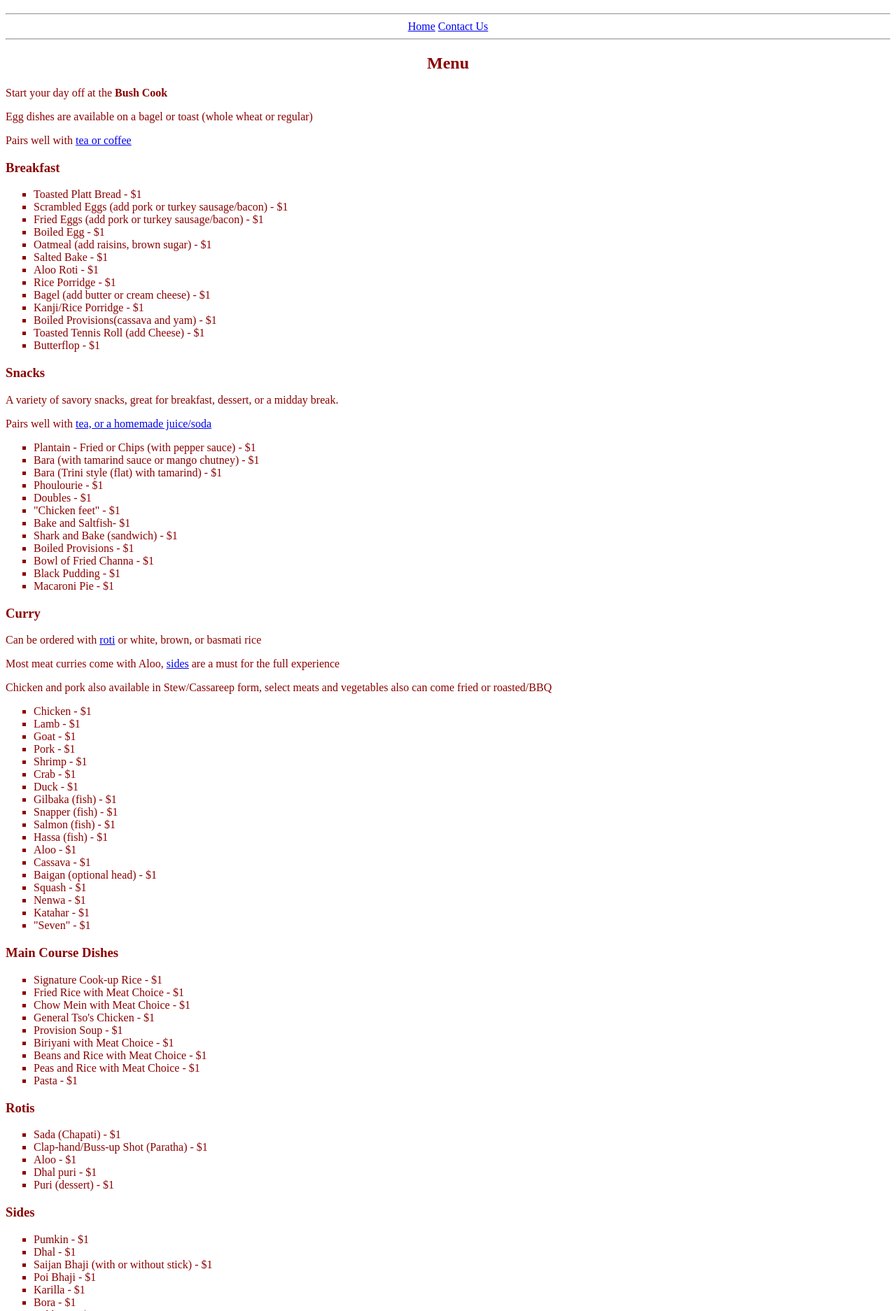
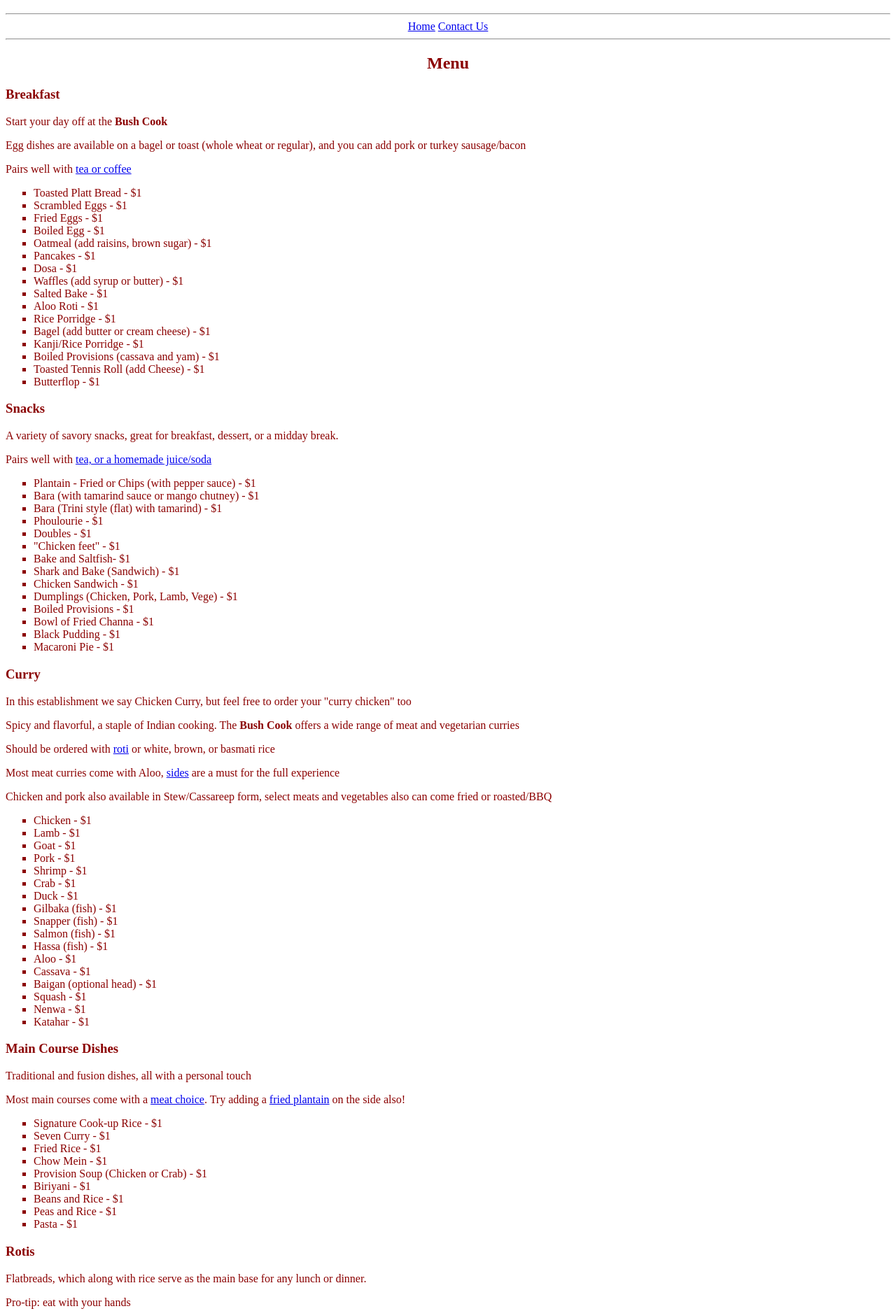
Before and after one commit to NarishSingh/NarishSingh.github.io, a plain HTML site: page SG Project 1 - Restaurant Site 1/public_html/menu.html in a window 1280 px wide. Shown: the part 143-2017 px from the top of the page at 70% size. Drawn offline with Linux system fonts and the light colour scheme.

Commit message:
More options, descriptions added

```diff
--- a/SG Project 1 - Restaurant Site 1/public_html/menu.html
+++ b/SG Project 1 - Restaurant Site 1/public_html/menu.html
@@ -28,22 +28,25 @@ Menu
                 <h2 style="text-align: center">Menu</h2>
 
                 <article id="breakfast">
+                    <h3>Breakfast</h3>
                     <p>Start your day off at the <span><strong>Bush Cook</strong></span></p>
-                    <p>Egg dishes are available on a bagel or toast (whole wheat or regular)</p>
+                    <p>Egg dishes are available on a bagel or toast (whole wheat or regular), and you can add pork or turkey sausage/bacon</p>
                     <p>Pairs well with <a href="#drinks">tea or coffee</a></p>
-                    <h3>Breakfast</h3>
                     <ol style="list-style-type: square">
                         <li>Toasted Platt Bread - $1</li>
-                        <li>Scrambled Eggs (add pork or turkey sausage/bacon) - $1</li>
-                        <li>Fried Eggs (add pork or turkey sausage/bacon) - $1</li>
+                        <li>Scrambled Eggs - $1</li>
+                        <li>Fried Eggs - $1</li>
                         <li>Boiled Egg - $1</li>
                         <li>Oatmeal (add raisins, brown sugar) - $1</li>
+                        <li>Pancakes - $1</li>
+                        <li>Dosa - $1</li>
+                        <li>Waffles (add syrup or butter) - $1</li>
                         <li>Salted Bake - $1</li>
                         <li>Aloo Roti - $1</li>
                         <li>Rice Porridge - $1</li>
                         <li>Bagel (add butter or cream cheese) - $1</li>
                         <li>Kanji/Rice Porridge - $1</li>
-                        <li>Boiled Provisions(cassava and yam) - $1</li>
+                        <li>Boiled Provisions (cassava and yam) - $1</li>
                         <li>Toasted Tennis Roll (add Cheese) - $1</li>
                         <li>Butterflop - $1</li>
                     </ol>
@@ -61,7 +64,9 @@ Menu
                         <li>Doubles - $1</li>
                         <li>"Chicken feet" - $1</li>
                         <li>Bake and Saltfish- $1</li>
-                        <li>Shark and Bake (sandwich) - $1</li>
+                        <li>Shark and Bake (Sandwich) - $1</li>
+                        <li>Chicken Sandwich - $1</li>
+                        <li>Dumplings (Chicken, Pork, Lamb, Vege) - $1</li>
                         <li>Boiled Provisions - $1</li>
                         <li>Bowl of Fried Channa - $1</li>
                         <li>Black Pudding - $1</li>
@@ -71,7 +76,9 @@ Menu
 
                 <article id="curries">
                     <h3>Curry</h3>
-                    <p>Can be ordered with <a href="#roti">roti</a> or white, brown, or basmati rice</p>
+                    <p>In this establishment we say Chicken Curry, but feel free to order your "curry chicken" too</p>
+                    <p>Spicy and flavorful, a staple of Indian cooking. The <span><strong>Bush Cook</strong></span> offers a wide range of meat and vegetarian curries</p>
+                    <p>Should be ordered with <a href="#roti">roti</a> or white, brown, or basmati rice</p>
                     <p>Most meat curries come with Aloo, <a href="#sides">sides</a> are a must for the full experience</p>
                     <p>Chicken and pork also available in Stew/Cassareep form, select meats and vegetables also can come fried or roasted/BBQ</p>
                     <ol style="list-style-type: square;">
@@ -92,27 +99,30 @@ Menu
                         <li>Squash - $1</li>
                         <li>Nenwa - $1</li>
                         <li>Katahar - $1</li>
-                        <li>"Seven" - $1</li>
                     </ol>
                 </article>
 
                 <article id="main-course">
                     <h3>Main Course Dishes</h3>
+                    <p>Traditional and fusion dishes, all with a personal touch</p>
+                    <p>Most main courses come with a <a href="#curries">meat choice</a>. Try adding a <a href="#snacks">fried plantain</a> on the side also!</p>
                     <ol style="list-style-type: square;">
                         <li>Signature Cook-up Rice - $1</li>
-                        <li>Fried Rice with Meat Choice - $1</li>
-                        <li>Chow Mein with Meat Choice - $1</li>
-                        <li>General Tso's Chicken - $1</li>
-                        <li>Provision Soup - $1</li>
-                        <li>Biriyani with Meat Choice - $1</li>
-                        <li>Beans and Rice with Meat Choice - $1</li>
-                        <li>Peas and Rice with Meat Choice - $1</li>
+                        <li>Seven Curry - $1</li>
+                        <li>Fried Rice - $1</li>
+                        <li>Chow Mein - $1</li>
+                        <li>Provision Soup (Chicken or Crab) - $1</li>
+                        <li>Biriyani - $1</li>
+                        <li>Beans and Rice - $1</li>
+                        <li>Peas and Rice - $1</li>
                         <li>Pasta - $1</li>
                     </ol>
                 </article>
 
                 <article id="roti">
                     <h3>Rotis</h3>
+                    <p>Flatbreads, which along with rice serve as the main base for any lunch or dinner.</p>
+                    <p>Pro-tip: eat with your hands</p>
                     <ol style="list-style-type: square;">
                         <li>Sada (Chapati) - $1</li>
                         <li>Clap-hand/Buss-up Shot (Paratha) - $1</li>
@@ -124,25 +134,37 @@ Menu
 
                 <article id="sides">
                     <h3>Sides</h3>
+                    <p>Curry and rice or roti is great...but complete your <a href="#curries">main course</a> with some sides</p>
                     <ol style="list-style-type: square;">
                         <li>Pumkin - $1</li>
                         <li>Dhal - $1</li>
                         <li>Saijan Bhaji (with or without stick) - $1</li>
                         <li>Poi Bhaji - $1</li>
                         <li>Karilla - $1</li>
+                        <li>Baigan Choka - $1</li>
                         <li>Bora - $1</li>
                         <li>Cabbage - $1</li>
                         <li>Chicken Liver - $1</li>
+                        <li>Pachowni - $1</li>
                         <li>Dumplings - $1</li>
                         <li>Kitchri - $1</li>
+                    </ol>
+                </article>
+
+                <article id="additives">
+                    <h3>Add-ons</h3>
+                    <p>Want some more spice? Or to add some layers to your <a href="#curries">main course</a>?</p>
+                    <ol style="list-style-type: square;">
+                        <li>Pepper Sauce (Guyanese, Trini, or Surinamese style) - $1</li>
                         <li>Coconut Choka - $1</li>
                         <li>Mango Achar - $1</li>
-                        <li>Mango Chutney - $1</li>
+                        <li>Mango Chutney (for <a href="#snacks">snacks</a>) - $1</li>
                     </ol>
                 </article>
 
                 <article id="sweets">
                     <h3>Sweets/Desserts</h3>
+                    <p>Treat yourself to some of our sweets and baked goods</p>
                     <ol style="list-style-type: square;">
                         <li>Mitai - $1</li>
                         <li>Gurma with Puri - $1</li>
@@ -159,6 +181,8 @@ Menu
                         <li>Salara - $1</li>
                         <li>Pinetart - $1</li>
                         <li>Cheese Roll - $1</li>
+                        <li>Cassava Pone - $1</li>
+                        <li>Buns - $1</li>
                         <li>Black Cake - $1</li>
                         <li>Rum Cake - $1</li>
                     </ol>
```
